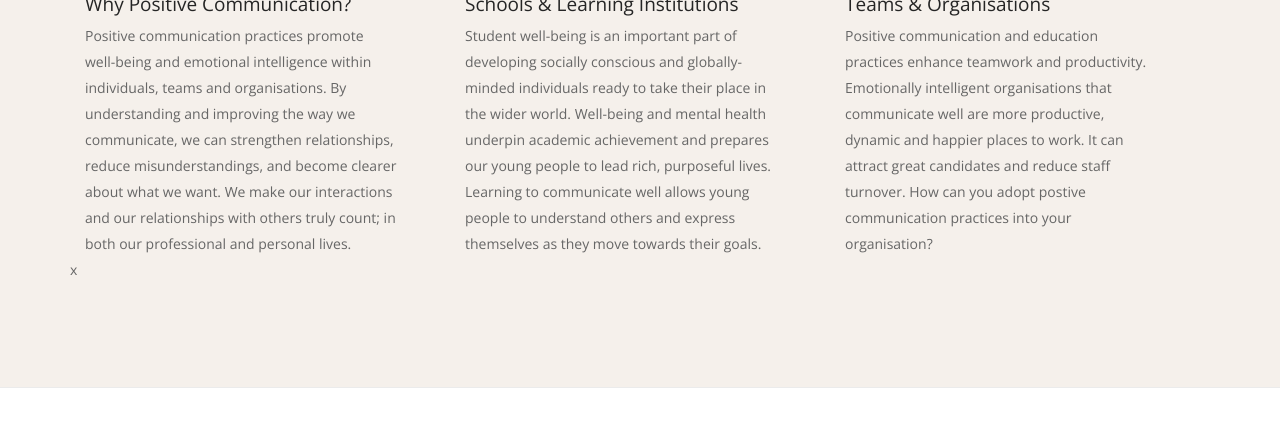
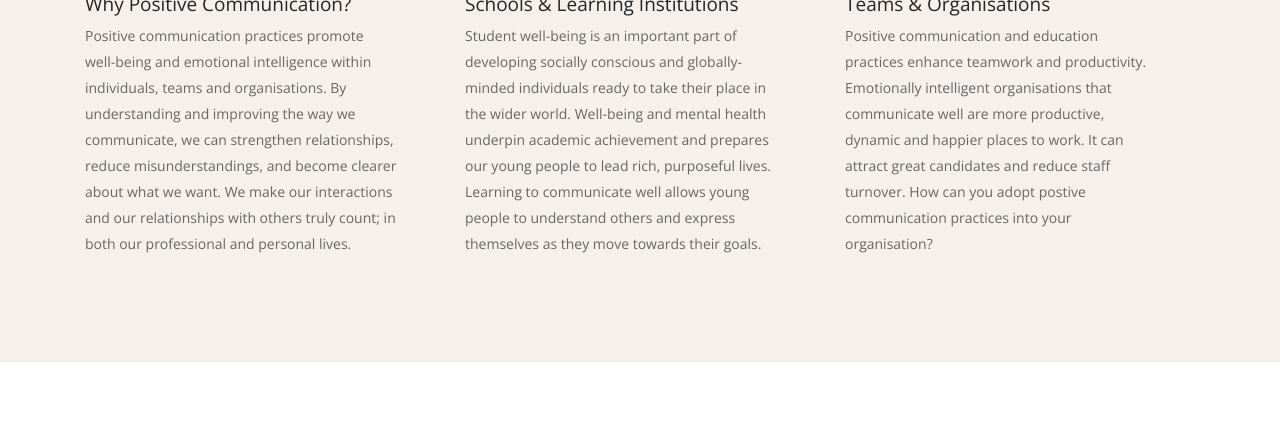
Before and after one commit to catesg/catesg.github.io, a Jekyll site: the page built from index.markdown, in a window 1280 px wide and 900 px high, scrolled down 938 px, cut to the strip 0-442 px from the top of the window. Shown: the top 427 px of the strip. Built offline with Jekyll 4.4.1, drawn with Linux system fonts in a browser that asks for light colours; some web fonts are replaced.

```diff
--- /dev/null
+++ b/_includes/contact_form.html
@@ -0,0 +1,26 @@
+<script src="https://unpkg.com/@botpoison/browser@0.1.30/dist/index.js" async></script>
+<form
+    id="contactForm"
+    action="https://submit-form.com/4faDNxnx"
+    data-botpoison-public-key="pk_284c3c38-ce74-4eff-887a-a3561b1a702a"
+    class="text-left form-email row mx-0"
+    data-success="Thanks for your enquiry, we'll be in touch shortly."
+    data-error="Please fill in all fields correctly.">
+    <div class="col-lg-6 col-md-12"><label>Your Name:</label> <input type="text" name="name" class="validate-required" /></div>
+    <div class="col-lg-6 col-md-12"><label>Email Address:</label> <input type="email" name="email" class="validate-required validate-email" /></div>
+    <div class="col-md-12"><label>Message:</label> <textarea rows="6" name="message" class="validate-required"></textarea></div>
+    <div class="col-md-5 col-lg-4"><button type="submit" id="contactSubmitBtn" class="btn btn--primary type--uppercase sg-btn-primary">Send Enquiry</button></div>
+</form>
+<script>
+    var formElement = document.getElementById("contactForm");
+    var buttonElement = document.getElementById("contactSubmitBtn");
+    formElement.addEventListener("botpoison-challenge-start", function () {
+      buttonElement.setAttribute("disabled", "disabled");
+    });
+    formElement.addEventListener("botpoison-challenge-success", function () {
+      buttonElement.removeAttribute("disabled");
+    });
+    formElement.addEventListener("botpoison-challenge-error", function () {
+      buttonElement.removeAttribute("disabled");
+    });
+</script>
--- a/_includes/footer.html
+++ b/_includes/footer.html
@@ -9,8 +9,8 @@
                         </a>
                     </li>
                     <li>
-                        <a class="inner-link" href="/#services">
-                            <span class="h6 type--uppercase"><p>services</p></span>
+                        <a class="inner-link" href="/#resources">
+                            <span class="h6 type--uppercase"><p>my resources</p></span>
                         </a>
                     </li>
                     <li>
--- a/_includes/script_body_end.html
+++ b/_includes/script_body_end.html
@@ -11,12 +11,7 @@
                                     <h3>Get In Touch</h3>
                                     <p>Connect with me to identify and discuss your communication needs.</p>
                                 </div>
-                                <form action="https://submit-form.com/rBj8gZf9" class="text-left form-email row mx-0" data-success="Thanks for your enquiry, we'll be in touch shortly." data-error="Please fill in all fields correctly." data-modal-id="cta-modal" data-modal-index="0">
-                                    <div class="col-md-12"><label>Your Name:</label> <input type="text" name="name" class="validate-required" /></div>
-                                    <div class="col-md-12"><label>Email Address:</label> <input type="email" name="email" class="validate-required validate-email" /></div>
-                                    <div class="col-md-12"><label>Message:</label> <textarea rows="6" name="Message" class="validate-required"></textarea></div>
-                                    <div class="col-md-5 col-lg-4"><button type="submit" class="btn btn--primary type--uppercase sg-btn-primary">Book Now</button></div>
-                                </form>
+                                {%- include contact_form.html -%}
                             </div>
                         </div>
                         <!--end feature-->
--- a/_layouts/home.html
+++ b/_layouts/home.html
@@ -62,16 +62,14 @@
                                 <h4>Teams &amp; Organisations</h4>
                                 <p>
                                     Positive communication and education practices enhance teamwork and productivity. Emotionally intelligent organisations that communicate well are more productive, dynamic and happier places to work. It can attract great candidates and reduce staff turnover. How can you adopt postive communication practices into your organisation?
-
                                 </p>
                             </div>
-                        </div>x
+                        </div>
                     </div>
                 </div>
             </section>
 
-            <section id="resources">
-            </section>
+            <!-- <section id="resources"></section> -->
             <section>
                 <div class="container">
                     <div class="row">
@@ -181,12 +179,7 @@
                 <div class="container">
                     <div class="row justify-content-center no-gutters">
                         <div class="col-md-8 col-lg-7">
-                            <form action="https://submit-form.com/4faDNxnx" class="text-left form-email row mx-0" data-success="Thanks for your enquiry, we'll be in touch shortly." data-error="Please fill in all fields correctly.">
-                                <div class="col-md-6"><label>Your Name:</label> <input type="text" name="name" class="validate-required" /></div>
-                                <div class="col-md-6"><label>Email Address:</label> <input type="email" name="email" class="validate-required validate-email" /></div>
-                                <div class="col-md-12"><label>Message:</label> <textarea rows="6" name="Message" class="validate-required"></textarea></div>
-                                <div class="col-md-5 col-lg-4"><button type="submit" class="btn btn--primary type--uppercase sg-btn-primary">Send Enquiry</button></div>
-                              </form>
+                            {%- include contact_form.html -%}
                         </div>
                     </div>
                 </div>
```
Also changed, not shown: Gemfile.lock.
